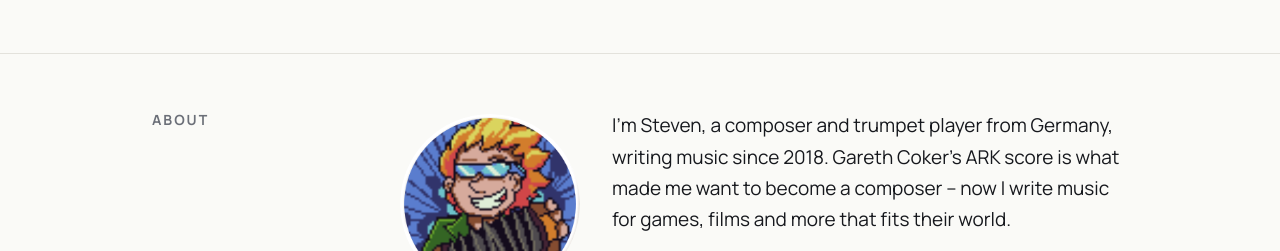
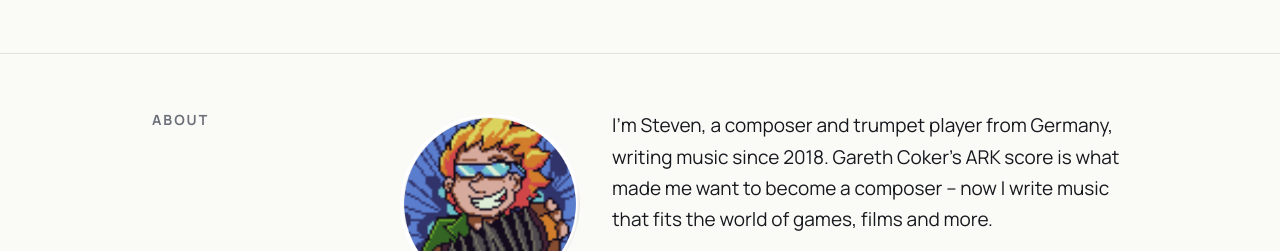
Before and after one commit to yama-assistant/stevenwahlmusic, a plain HTML site: page index.html in a window 1280 px wide. Shown: the part 2603-2854 px from the top of the page. Drawn offline with Linux system fonts and the light colour scheme.

Commit message:
Smooth About sentence
Co-Authored-By: Claude Opus 5.5 <noreply@anthropic.com>
Claude-Session: https://claude.ai/code/session_01S33ahqs522ZqPEnGpdorXP

```diff
--- a/index.html
+++ b/index.html
@@ -135,7 +135,7 @@
         <div class="about">
           <img src="images/avatar.png" alt="Steven Wahl" width="180" height="180">
           <div class="about-text">
-            <p>I'm Steven, a composer and trumpet player from Germany, writing music since 2018. Gareth Coker's ARK score is what made me want to become a composer – now I write music for games, films and more that fits their world.</p>
+            <p>I'm Steven, a composer and trumpet player from Germany, writing music since 2018. Gareth Coker's ARK score is what made me want to become a composer – now I write music that fits the world of games, films and more.</p>
             <div class="links">
               <a href="files/Steven_Wahl_CV_1.0.pdf"><svg viewBox="0 0 24 24" fill="none" stroke="currentColor" stroke-width="2" stroke-linecap="round" stroke-linejoin="round" aria-hidden="true"><path d="M12 4v11M7 10l5 5 5-5M5 20h14"></path></svg>Download CV</a>
               <a href="blog/"><svg viewBox="0 0 24 24" fill="none" stroke="currentColor" stroke-width="2" stroke-linecap="round" stroke-linejoin="round" aria-hidden="true"><path d="M5 12h14M13 6l6 6-6 6"></path></svg>Read the blog</a>
```
